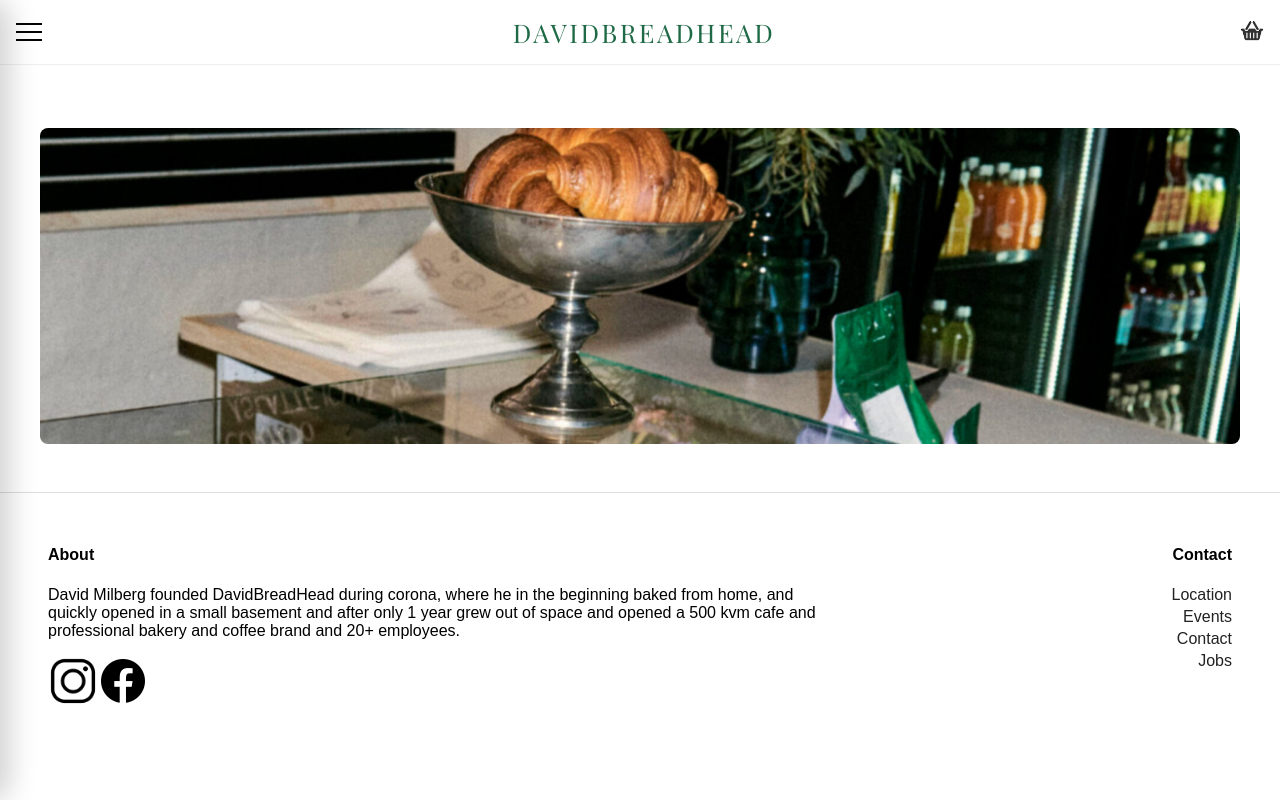
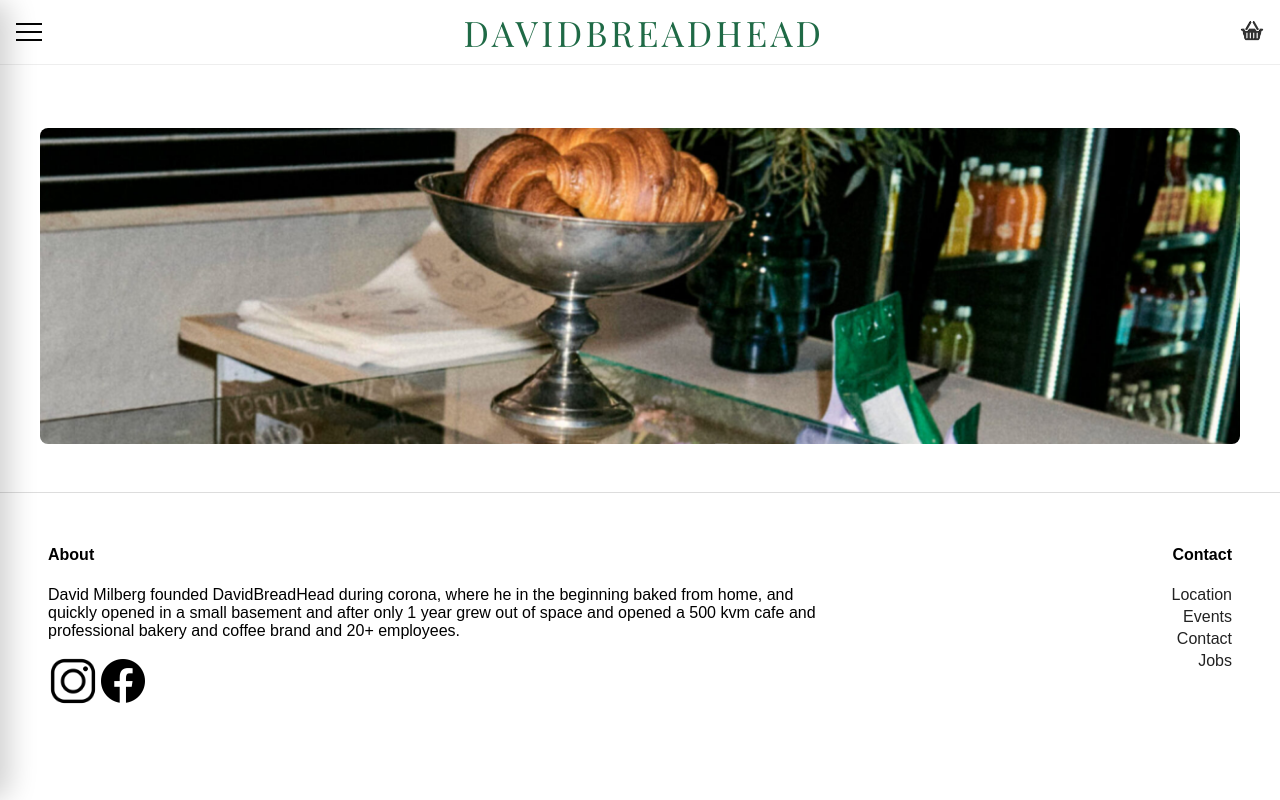
Before and after one commit to camillakthomsen/davidbreadheadapp, a React (Create React App) app: page / in a window 1280 px wide. Built offline with nearby package versions, Linux system fonts and the light colour scheme.

Commit message:
Updated navbar logo text

```diff
--- a/src/App.css
+++ b/src/App.css
@@ -83,7 +83,7 @@
 }
 
 .nav-logo {
-  font-size: 1.6rem;
+  font-size: 2.2rem;
   letter-spacing: 0.1em;
   text-transform: uppercase;
   text-decoration: none;
```
